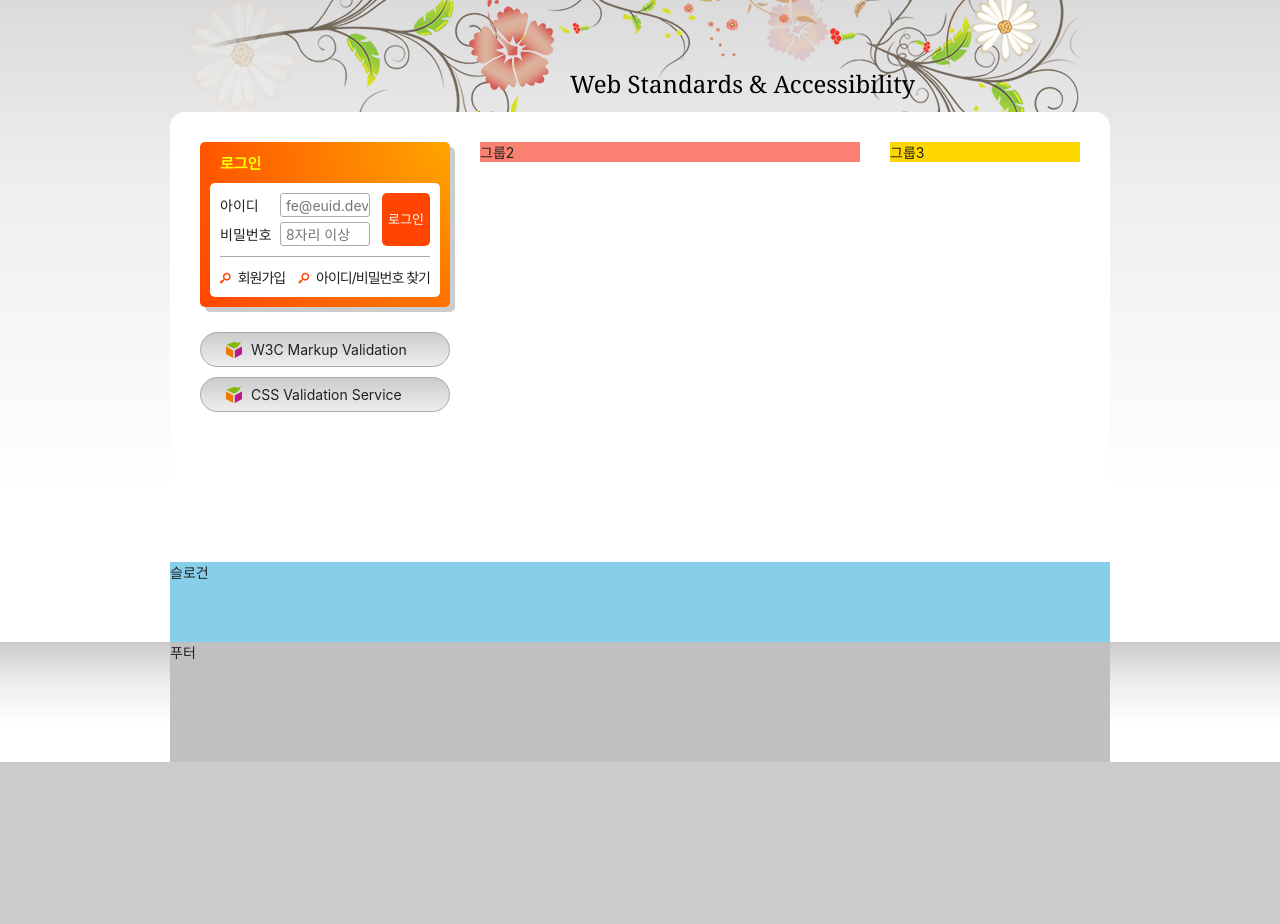
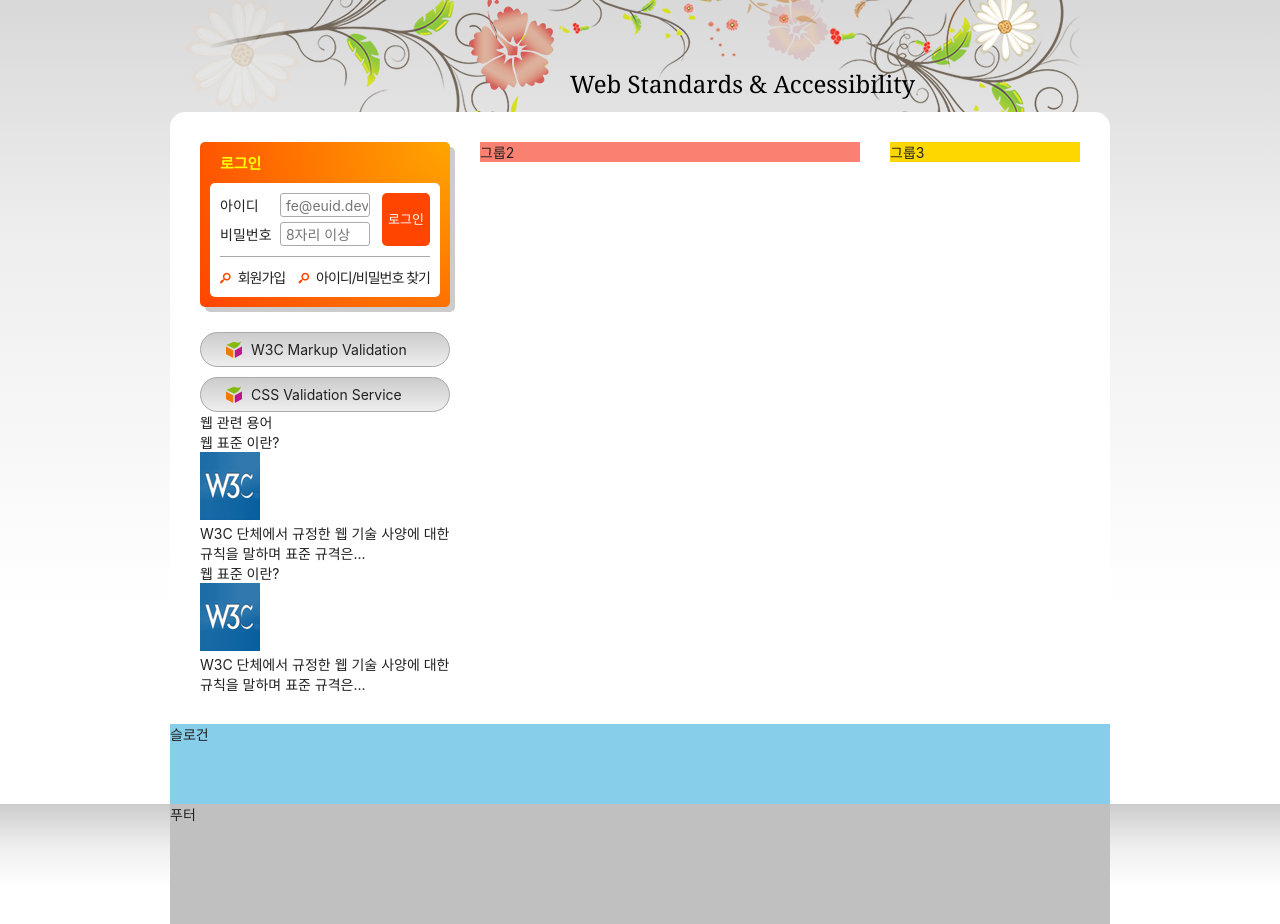
Before and after one commit to DahamWeon/HTML5, a plain HTML site: page index.html in a window 1280 px wide. Shown: the part 135-1059 px from the top of the page. Before the commit the page ends 897 px from the top, so only its background shows below. Drawn offline with Linux system fonts and the light colour scheme; a web font is replaced by a local one.

Commit message:
웹 관련 용어 마크업

```diff
--- a/index.html
+++ b/index.html
@@ -165,6 +165,27 @@
           <a href="/" target="_blank" rel="noopener noreferrer" title="CSS 유효성검사 사이트로 이동(새창)">CSS Validation Service</a>
         </li>
       </ul>
+      <section class="term">
+        <h2 class="term-title">웹 관련 용어</h2>
+        <dl class="term-list">
+          <div>
+            <dt class="term-list-subject">웹 표준 이란?</dt>
+            <dd class="term-list-thumbnail">
+              <img src="./assets/web_standards.gif" alt="W3C 로고" />
+            </dd>
+            <dd class="term-list-brief">W3C 단체에서 규정한 웹 기술 사양에 대한 규칙을 말하며 표준 규격은...
+            </dd>
+          </div>
+          <div class="cross">
+            <dt class="term-list-subject">웹 표준 이란?</dt>
+            <dd class="term-list-thumbnail">
+              <img src="./assets/web_standards.gif" alt="W3C 로고" />
+            </dd>
+            <dd class="term-list-brief">W3C 단체에서 규정한 웹 기술 사양에 대한 규칙을 말하며 표준 규격은...
+            </dd>
+          </div>
+        </dl>
+      </section>
     </div>
     <div class="group group2">그룹2</div>
     <div class="group group3">그룹3</div>
```
